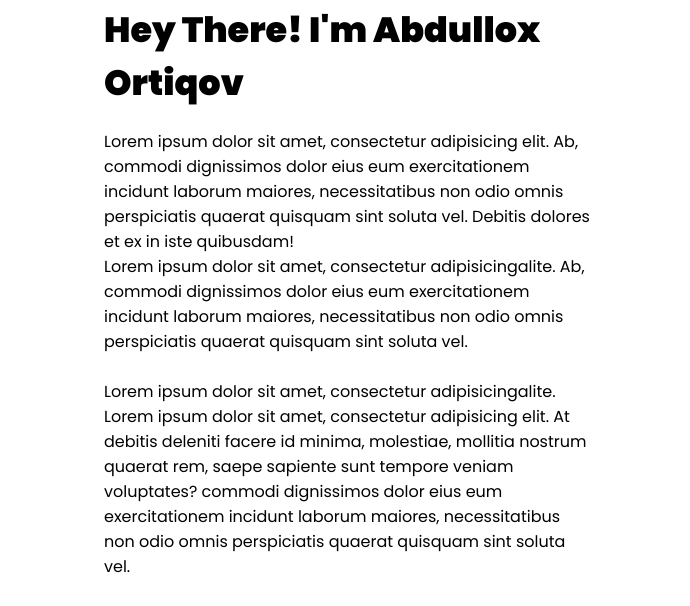
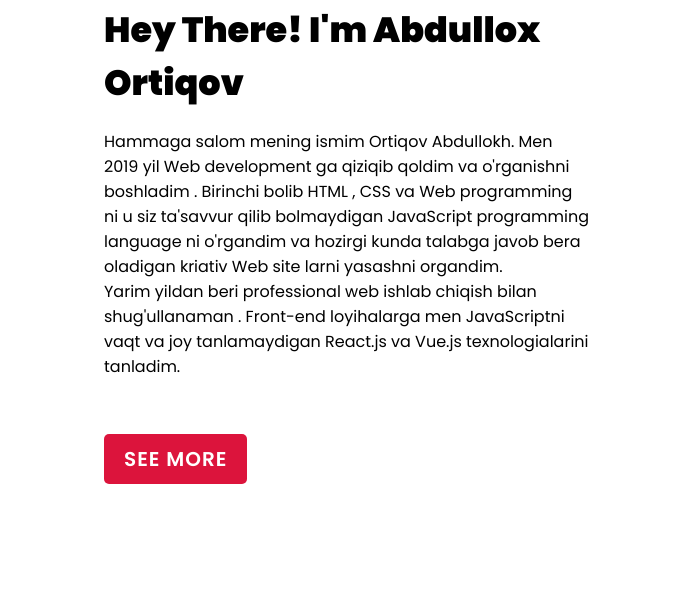
Before and after one commit to Abdullox2005/portfolio02, a website: page index.html in a window 1280 px wide. Shown: the part 1034-1640 px from the top of the page, 590-1280 px from the left. Drawn offline with Linux system fonts and the light colour scheme.

Commit message:
paragraph elements

```diff
--- a/index.html
+++ b/index.html
@@ -65,11 +65,9 @@
                 </div>
                 <div class="column col-right reveal">
                     <h1 class="content-title"> Hey There! I'm Abdullox Ortiqov </h1>
-                    <p class="paragraph">Lorem ipsum dolor sit amet, consectetur adipisicing elit. Ab, commodi dignissimos dolor eius eum exercitationem incidunt laborum maiores, necessitatibus non odio omnis perspiciatis quaerat quisquam sint soluta vel. Debitis dolores
-                        et ex in iste quibusdam!</p>
-                    <p class="paragraph">Lorem ipsum dolor sit amet, consectetur adipisicingalite. Ab, commodi dignissimos dolor eius eum exercitationem incidunt laborum maiores, necessitatibus non odio omnis perspiciatis quaerat quisquam sint soluta vel.</p><br>
-                    <p class="paragraph">Lorem ipsum dolor sit amet, consectetur adipisicingalite. Lorem ipsum dolor sit amet, consectetur adipisicing elit. At debitis deleniti facere id minima, molestiae, mollitia nostrum quaerat rem, saepe sapiente sunt tempore veniam voluptates?
-                        commodi dignissimos dolor eius eum exercitationem incidunt laborum maiores, necessitatibus non odio omnis perspiciatis quaerat quisquam sint soluta vel.</p>
+                    <p class="paragraph">Hammaga salom mening ismim Ortiqov Abdullokh. Men 2019 yil Web development ga qiziqib qoldim va o'rganishni boshladim . Birinchi bolib HTML , CSS va Web programming ni u siz ta'savvur qilib bolmaydigan JavaScript programming language ni o'rgandim va hozirgi kunda talabga javob bera oladigan kriativ Web site larni yasashni organdim.  </p>
+                    <p class="paragraph">Yarim yildan beri professional web ishlab chiqish bilan shug'ullanaman . Front-end loyihalarga men JavaScriptni vaqt va joy tanlamaydigan React.js va Vue.js texnologialarini tanladim.</p><br>
+                    <p class="paragraph">  </p>
                     <a class="btn" href="#">See More</a>
                 </div>
             </div>
```
